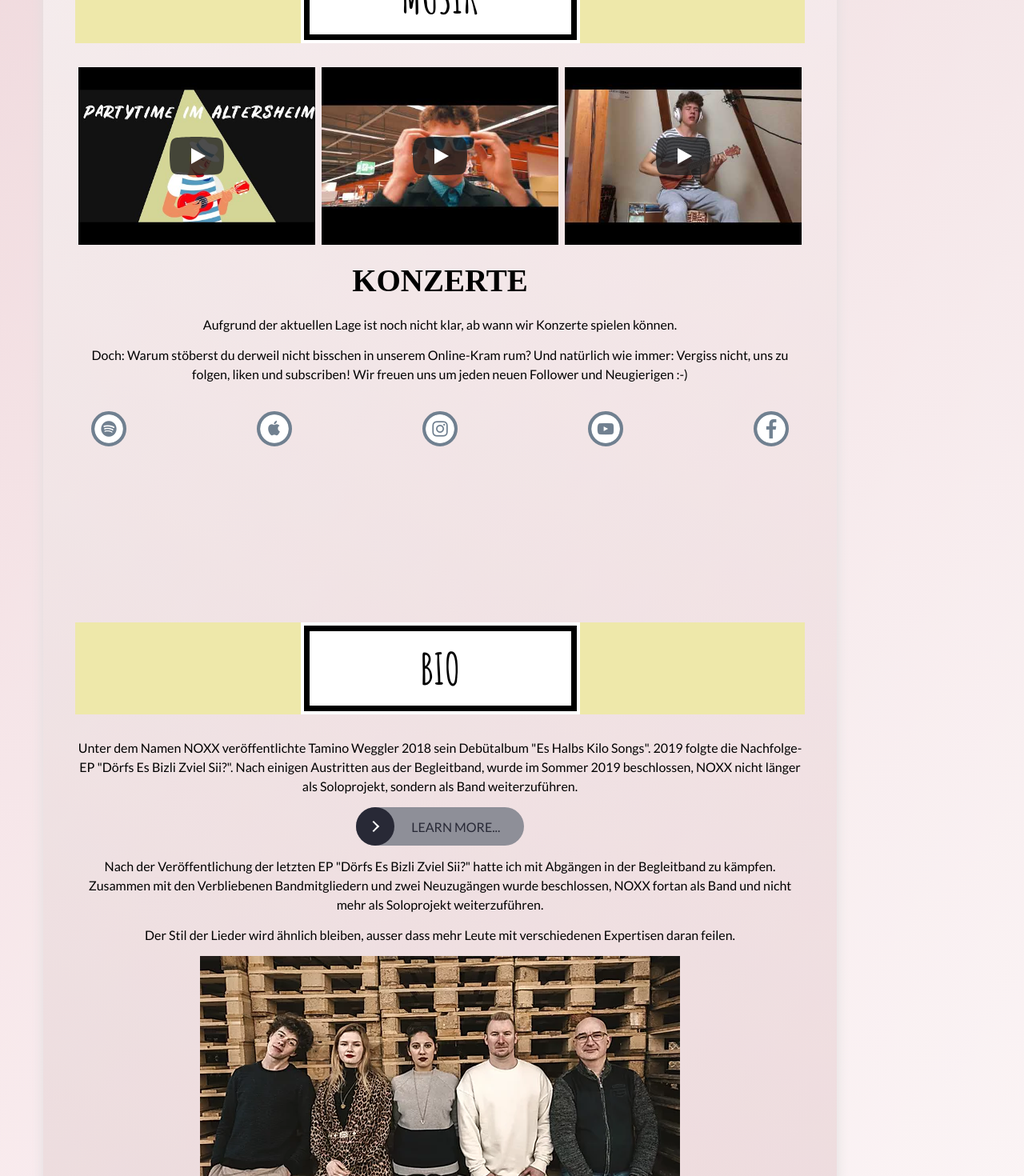
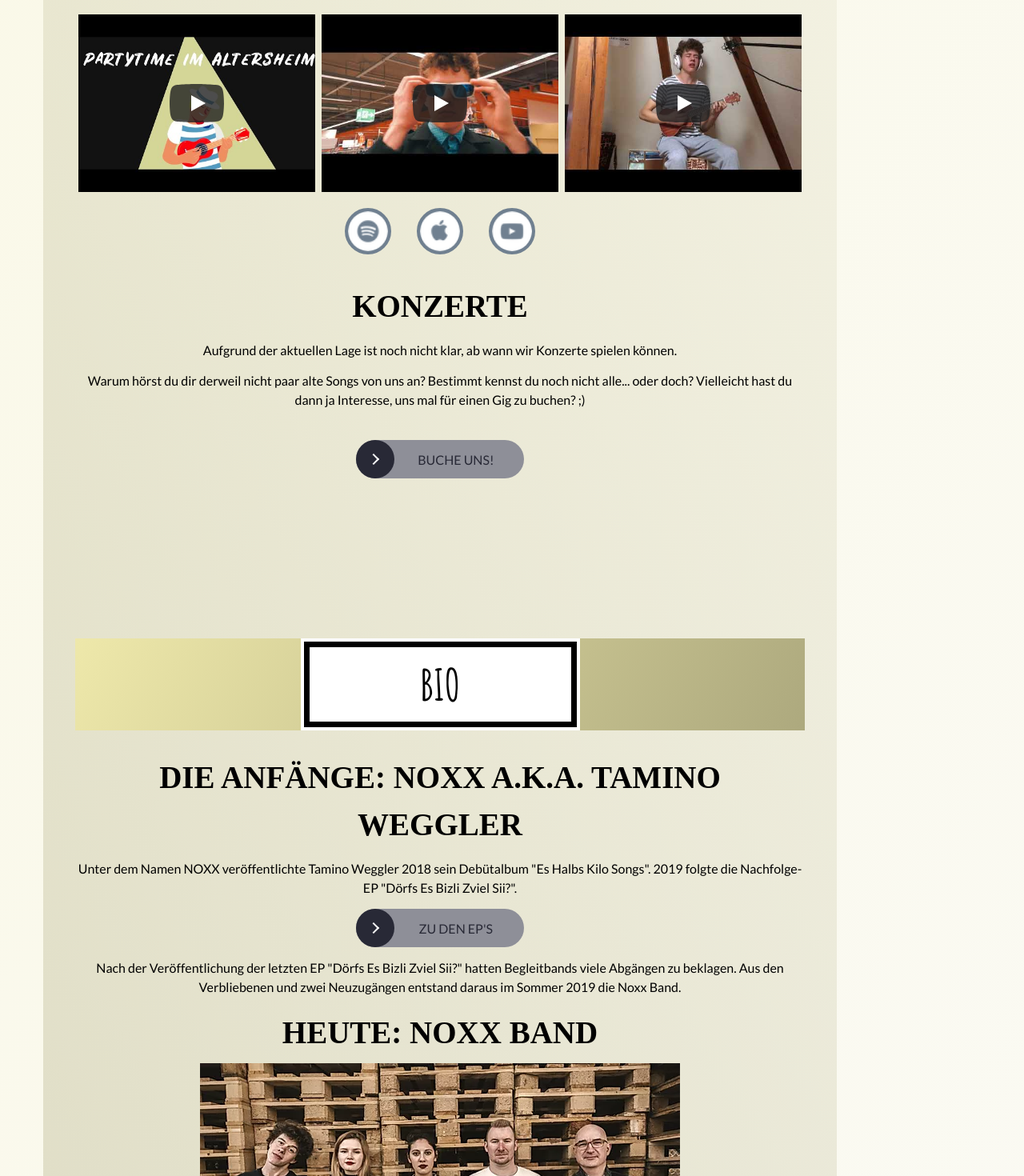
Before and after one commit to weeebr/noxx, a React (Create React App) app: page / in a window 1280 px wide. Shown: the part 1330-2800 px from the top of the page at 80% size. Built offline with nearby package versions, Linux system fonts and the light colour scheme; a web font is replaced by a local one.

Commit message:
finalize content structure, improve colors

```diff
--- a/src/GlobalStyle.js
+++ b/src/GlobalStyle.js
@@ -81,7 +81,7 @@ const GlobalStyle = createGlobalStyle`
 
   h1 {
     ${getString(typography.h1)}
-    padding: 8px 0 18px 0;
+    margin: -20px 0;
   }
 
   h2 {
@@ -98,6 +98,10 @@ const GlobalStyle = createGlobalStyle`
     ${getString(typography.h3)};
     text-align: center;
     margin: 16px 0 8px 0;
+  }
+
+  h4 {
+    font-size: 19px;
   }
 
   button {
@@ -121,14 +125,7 @@ const GlobalStyle = createGlobalStyle`
     display: flex;
     flex-direction: column;
     background:
-      linear-gradient(120deg,
-        rgba(231,0,54, 0.08),
-        rgba(255,255,255, 0.9)
-      ),
-      linear-gradient(19deg,
-        rgba(255, 255, 255, 0.54),
-        rgba(171, 129, 129, 0.3)
-      );
+    linear-gradient(120deg,rgba(238,232,170, 0.3),rgba(173,169,126, 0.05));
 
 
     ${breakpoint(device.phone)} {
@@ -150,23 +147,16 @@ const GlobalStyle = createGlobalStyle`
       padding: 0 20px;
 
       & > .content {
-        background: white;
         padding: 40px;
         max-width: 992px;
-        box-shadow: 0 0 14px #e0dfdf;
         min-height: 400px;
         margin-right: 180px;
+        display: flex;
+        flex-direction: column;
         background:
-      linear-gradient(19deg,
-        rgba(171, 129, 129, 0.3),
-        rgba(255, 255, 255, 0.54)
-      ),
-      linear-gradient(120deg,
-        rgba(255,255,255, 0.9),
-        rgba(231,0,54, 0.08)
-      );
+        linear-gradient(-120deg,rgba(238,232,170, 0.03),rgba(173,169,126, 0.5));
 
-        & > div:first-child {
+        & > div:first-child > div:first-child{
           margin-top: 0;
         }
 
--- a/src/index.js
+++ b/src/index.js
@@ -9,14 +9,6 @@ import GlobalStyle from "./GlobalStyle";
 // icon: type/png
 // shortcut icon: ICO
 
-const RouteWithTitle = ({ title, ...other }) => {
-  React.useEffect(() => {
-    document.title = "NOOX";
-  }, [title]);
-
-  return <Route {...other} />;
-};
-
 const Pages = () => {
   const [isNavigationOpen, setNavigationOpen] = React.useState(false);
 
@@ -25,8 +17,8 @@ const Pages = () => {
       <div>
         <div className="content">
           <Switch>
-            <RouteWithTitle exact path="/" component={Page} />
-            <RouteWithTitle component={NotFound} />
+            <Route exact path="/" component={Page} />
+            <Route component={NotFound} />
           </Switch>
         </div>
         <Navigation
@@ -42,7 +34,7 @@ const App = (
   <Router>
     <GlobalStyle />
     <Helmet>
-      <title>RED Struss</title>
+      <title>NOXX 🎤🪕</title>
     </Helmet>
 
     <Pages />
--- a/src/page-components/Navigation.js
+++ b/src/page-components/Navigation.js
@@ -45,6 +45,7 @@ const StyledNavigation = styled.aside`
       }
 
       &.active {
+        color: #e84a43;
         &:after {
           content: "⦁";
           font-size: 41px;
--- a/src/page-components/SectionTitle.js
+++ b/src/page-components/SectionTitle.js
@@ -8,7 +8,7 @@ const Wrapper = styled.div`
   display: flex;
   width: 100%;
   margin: 200px 0 30px 0;
-  background: palegoldenrod;
+  background: linear-gradient(120deg, rgb(238, 232, 170), rgb(173, 169, 126));
 `;
 
 const SectionTitle = ({ children }) => {
--- a/src/pages/Bio.js
+++ b/src/pages/Bio.js
@@ -12,13 +12,11 @@ const Bio = ({ openVideo }) => {
   return (
     <>
       <SectionTitle>Bio</SectionTitle>
-
+      <h3>Die Anfänge: NOXX a.k.a. Tamino Weggler</h3>
       <p>
         Unter dem Namen NOXX veröffentlichte Tamino Weggler 2018 sein Debütalbum
         "Es Halbs Kilo Songs". 2019 folgte die Nachfolge-EP "Dörfs Es Bizli
-        Zviel Sii?". Nach einigen Austritten aus der Begleitband, wurde im
-        Sommer 2019 beschlossen, NOXX nicht länger als Soloprojekt, sondern als
-        Band weiterzuführen.
+        Zviel Sii?".
       </p>
       <div
         style={{
@@ -27,27 +25,31 @@ const Bio = ({ openVideo }) => {
           alignItems: "center",
         }}
       >
-        <LinkButton link="#" text="Learn more..." />
+        <LinkButton link="#" text="Zu den EP's" />
       </div>
       <p>
         Nach der Veröffentlichung der letzten EP "Dörfs Es Bizli Zviel Sii?"
-        hatte ich mit Abgängen in der Begleitband zu kämpfen. Zusammen mit den
-        Verbliebenen Bandmitgliedern und zwei Neuzugängen wurde beschlossen,
-        NOXX fortan als Band und nicht mehr als Soloprojekt weiterzuführen.
+        hatten Begleitbands viele Abgängen zu beklagen. Aus den Verbliebenen und
+        zwei Neuzugängen entstand daraus im Sommer 2019 die Noxx Band.
       </p>
+      <h3>Heute: NOXX Band</h3>
+      <div style={{ display: "flex", justifyContent: "center" }}>
+        <img src={bandFrontal} alt="NOXX Bandfoto" />
+      </div>
       <p>
-        Der Stil der Lieder wird ähnlich bleiben, ausser dass mehr Leute mit
-        verschiedenen Expertisen daran feilen.{" "}
+        Am Stil der Lieder wird sich also nichts gross ändern. Mit der neuen
+        Zusammensetzung und deren verschiedenen Expertisen stehen also
+        spannenden neuen Ufern und Kreativität nichts mehr im Wege. Seid
+        gespannt!
       </p>
-      <div style={{ display: "flex", justifyContent: "center" }}>
-        <img src={bandFrontal} alt="Noxx Bandfoto" />
-      </div>
+
       <h3>Und das ist erst der Anfang!</h3>
       <p>
         Wir haben schon einige neue Lieder am Start und würden gerne einen neuen
         Tonträger unter dem Namen "Mimimi EP" produzieren. Dabei werden wir vom
         Verein Graubünden Musik in der Planung unterstützt.
       </p>
+      <h4>Crowdfunding-Kampagne</h4>
       <p>
         Um noch das nötige Kleingeld für die Produktion aufzutreiben haben wir
         eine{" "}
--- a/src/pages/Downloads.js
+++ b/src/pages/Downloads.js
@@ -7,8 +7,21 @@ import SectionTitle from "../page-components/SectionTitle";
 import DownloadButton from "../page-components/DownloadButton";
 
 const DownloadsWrapper = styled.div`
+  background: rgba(47, 46, 46, 1);
+  margin: 200px -40px -40px -40px;
+  color: white;
+
+  & > div {
     display: flex;
     justify-content: space-evenly;
+    margin: 40px 0 30px 0;
+    text-align: left;
+  }
+
+  h2 {
+    color: black;
+    text-align: center;
+  }
 
   h3 {
     text-align: left;
@@ -24,8 +37,9 @@ const DownloadsWrapper = styled.div`
 const Kontakt = () => {
   return (
     <>
+      <DownloadsWrapper>
         <SectionTitle>Downloads</SectionTitle>
-      <DownloadsWrapper>
+        <div>
           <div>
             <h3>für Tech Riders</h3>
             <DownloadButton link={pdfNoxxBand} text="NOXX Band" />
@@ -40,6 +54,7 @@ const Kontakt = () => {
             <br />
             <DownloadButton link="#" text="Fotomappe" />
           </div>
+        </div>
       </DownloadsWrapper>
     </>
   );
--- a/src/pages/Home.js
+++ b/src/pages/Home.js
@@ -57,7 +57,8 @@ const MemberProfile = styled.div`
     font-size: 25px;
     font-family: AmaticBold;
     font-weight: 900;
-    background: goldenrod;
+    background: ${(props) =>
+      props.name === "Tamino Weggler" ? "#ffbb0e" : "goldenrod"};
     padding: 0 6px;
   }
 
@@ -73,7 +74,7 @@ const MemberProfile = styled.div`
   }
 `;
 
-const Home = ({ openVideo }) => {
+const Home = () => {
   return (
     <>
       <SectionTitle>Home</SectionTitle>
@@ -86,7 +87,7 @@ const Home = ({ openVideo }) => {
       </h3>
       <div style={memberWrapperStyles}>
         {members.map((m, idx) => (
-          <MemberProfile key={idx}>
+          <MemberProfile name={m.name} key={idx}>
             <img src={m.img} alt={m.name} />
             <p className="member-name">{m.name}</p>
             <span className="member-emoji" role="img" aria-label="member-emoji">
--- a/src/pages/Kontakt.js
+++ b/src/pages/Kontakt.js
@@ -2,10 +2,36 @@ import React from "react";
 import styled from "styled-components";
 
 import SectionTitle from "../page-components/SectionTitle";
-import LinkButton from "./../page-components/LinkButton";
+import { icons } from "../theme";
+
+export const IconsWrapper = styled.div`
+  display: flex;
+  justify-content: space-around;
+  width: 310px;
+  margin: 0 auto;
+  padding: 20px;
+
+  a img {
+    background: slategray;
+    border-radius: 50%;
+    border: 4px solid slategray;
+    width: 58px;
+
+    &:hover {
+      background: #282936;
+      border: 4px solid #282936;
+    }
+  }
+`;
 
 const SignupForm = styled.div`
   display: flex;
+  flex-direction: column;
+  align-items: center;
+
+  div {
+    display: flex;
+  }
 
   input {
     border-radius: 4px;
@@ -29,24 +55,25 @@ const Kontakt = () => {
   return (
     <>
       <SectionTitle>Kontakt</SectionTitle>
-      <div
-        style={{
-          display: "flex",
-          flexDirection: "column",
-          alignItems: "center",
-        }}
-      >
-        <LinkButton
-          link="mailto:booking@noxx-musik.ch?subject=Anfrage"
-          text="Buche uns!"
-        />
+      <SignupForm>
         <h3>Newsletter</h3>
         <p>Unregelmässig und nur für das Wichtigste, kein Spam!</p>
-        <SignupForm>
+        <div>
           <input type="email" placeholder="name@company.com" />
           <button type="submit">Abonnieren</button>
-        </SignupForm>
-      </div>
+        </div>
+      </SignupForm>
+      <br />
+      <br />
+      <h3>Social Media</h3>
+      <IconsWrapper>
+        <a href="https://www.instagram.com/noxx_musik/">
+          <img src={icons.instagram} alt="NOXX auf Instagram" />
+        </a>
+        <a href="https://www.facebook.com/NOXXMusik/">
+          <img src={icons.facebook} alt="NOXX auf FaceBook" />
+        </a>
+      </IconsWrapper>
     </>
   );
 };
--- a/src/pages/Musik.js
+++ b/src/pages/Musik.js
@@ -3,26 +3,9 @@ import styled from "styled-components";
 
 import SectionTitle from "../page-components/SectionTitle";
 import YoutubePreview from "../page-components/YoutubePreview";
-
+import LinkButton from "./../page-components/LinkButton";
+import { IconsWrapper } from "./Kontakt";
 import { icons } from "../theme";
-
-const IconsWrapper = styled.div`
-  display: flex;
-  justify-content: space-between;
-
-  padding: 20px;
-
-  a img {
-    background: slategray;
-    border-radius: 50%;
-    border: 4px solid slategray;
-
-    &:hover {
-      background: #282936;
-      border: 4px solid #282936;
-    }
-  }
-`;
 
 const YoutubeWrapper = styled.div`
   display: flex;
@@ -54,33 +37,33 @@ const Musik = ({ openVideo }) => {
           title="cV3NnsfpA1Q"
         />
       </YoutubeWrapper>
+      <IconsWrapper>
+        <a href="https://open.spotify.com/artist/70VQtiINNxQ15JdP2NDaZP">
+          <img src={icons.spotify} alt="NOXX auf Spotify" />
+        </a>
+        <a href="https://music.apple.com/gb/artist/noxx/257548101">
+          <img src={icons.apple} alt="NOXX auf Apple Music" />
+        </a>
+
+        <a href="https://www.youtube.com/channel/UCpIAxLIZTRmhOxDxetoKbqw">
+          <img src={icons.youtube} alt="NOXX auf YouTube" />
+        </a>
+      </IconsWrapper>
       <h3>Konzerte</h3>
       <p>
         Aufgrund der aktuellen Lage ist noch nicht klar, ab wann wir Konzerte
         spielen können.
       </p>
       <p>
-        Doch: Warum stöberst du derweil nicht bisschen in unserem Online-Kram
-        rum? Und natürlich wie immer: Vergiss nicht, uns zu folgen, liken und
-        subscriben! Wir freuen uns um jeden neuen Follower und Neugierigen :-)
+        Warum hörst du dir derweil nicht paar alte Songs von uns an? Bestimmt
+        kennst du noch nicht alle... oder doch? Vielleicht hast du dann ja
+        Interesse, uns mal für einen Gig zu buchen? ;)
       </p>
-      <IconsWrapper>
-        <a href="https://open.spotify.com/artist/70VQtiINNxQ15JdP2NDaZP">
-          <img src={icons.spotify} alt="Noxx auf Spotify" />
-        </a>
-        <a href="https://music.apple.com/gb/artist/noxx/257548101">
-          <img src={icons.apple} alt="Noxx auf Apple Music" />
-        </a>
-        <a href="https://www.instagram.com/noxx_musik/">
-          <img src={icons.instagram} alt="Noxx auf Instagram" />
-        </a>
-        <a href="https://www.youtube.com/channel/UCpIAxLIZTRmhOxDxetoKbqw">
-          <img src={icons.youtube} alt="Noxx auf YouTube" />
-        </a>
-        <a href="https://www.facebook.com/NOXXMusik/">
-          <img src={icons.facebook} alt="Noxx auf FaceBook" />
-        </a>
-      </IconsWrapper>
+      <br />
+      <LinkButton
+        link="mailto:booking@noxx-musik.ch?subject=Anfrage"
+        text="Buche uns!"
+      />
     </>
   );
 };
--- a/src/pages/Page.js
+++ b/src/pages/Page.js
@@ -25,10 +25,12 @@ const Page = () => {
         videoId={videoId}
         onClose={() => setOpen(false)}
       />
-      <Home />
-      <Musik openVideo={openVideo} />
-      <Bio openVideo={openVideo} />
-      <Kontakt />
+      <div>
+        <Home />
+        <Musik openVideo={openVideo} />
+        <Bio openVideo={openVideo} />
+        <Kontakt />
+      </div>
       <Downloads />
     </>
   );
```
Lines whose indentation alone changed are shown as unchanged.
